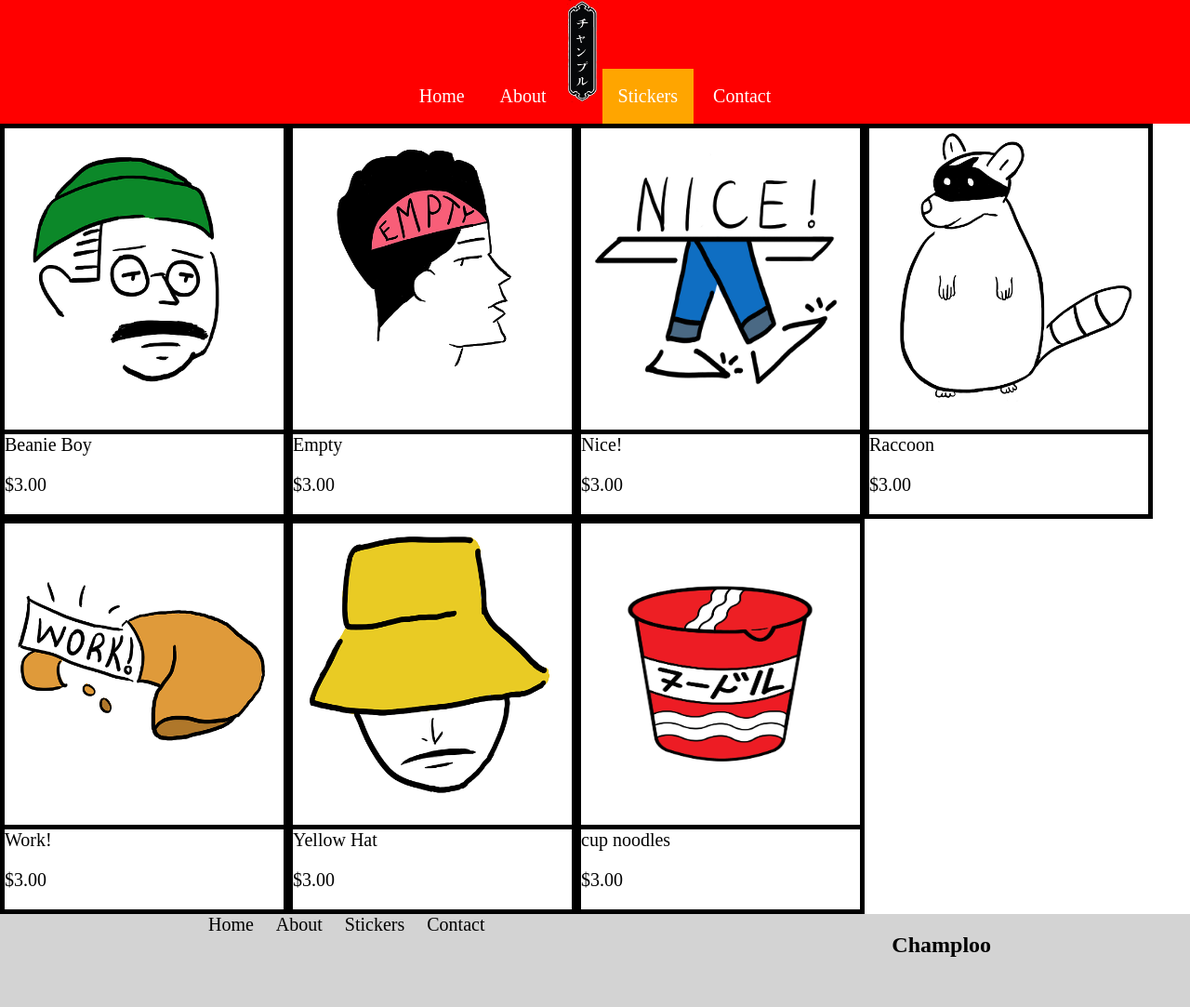
After one commit to RyanVang002/client-website, a PHP site: page /stickers.php in a window 1280 px wide. The commit adds this page. Shown: the whole page at 93% size. Run offline with PHP 8.4, Linux system fonts and the light colour scheme.

Commit message:
finished home page/added sticker page

```diff
--- a/champloo.css
+++ b/champloo.css
@@ -82,6 +82,8 @@ body, html {
   margin: 20px;
   padding: 0;
   font-size: 30px;
+
+
 }
 
 .row a {
@@ -113,3 +115,27 @@ footer a {
 footer a:hover {
     color: white;
 }
+
+footer .footer-flex {
+    display: flex;
+    justify-content: space-around;
+}
+
+/* Sticker Page*/
+
+.flex-stickers {
+    display: flex;
+    flex-wrap: wrap;
+}
+
+.flex-stickers > div {
+    border: 5px solid black;
+}
+
+.flex-stickers > div p {
+    font-size: 20px;
+}
+
+.flex-stickers > div #p1 {
+    border-top: 5px solid black;
+}
--- /dev/null
+++ b/stickers.php
@@ -0,0 +1,80 @@
+<!DOCTYPE html>
+<html lang="en">
+<head>
+    <meta charset="UTF-8">
+    <title>Champloo-Home</title>
+    <link rel="stylesheet" href="champloo.css">
+</head>
+<body>
+    <nav>
+
+        <ul>
+
+            <li><a href=index.php>Home</a></li>
+
+            <li><a href="">About</a></li>
+
+            <li><img width="35px" height="110px" src="images/Champloo%20Icon%20New.png" alt="Champloo logo"></li>
+
+            <li><a class="active" href="stickers.php">Stickers</a></li>
+
+            <li><a href="">Contact</a></li>
+
+        </ul>
+
+    </nav>
+
+    <div class="flex-stickers">
+        <div>
+            <img width="300px" height="300px" src="images/BEANIE%20BOY%20Color.webp" alt="Beanie Boy">
+            <p id="p1">Beanie Boy</p>
+            <p>$3.00</p>
+        </div>
+        <div>
+            <img width="300px" height="300px" src="images/Empty.webp" alt="Empty">
+            <p id="p1">Empty</p>
+            <p>$3.00</p>
+        </div>
+        <div>
+            <img width="300px" height="300px" src="images/Nice!.webp" alt="Nice!">
+            <p id="p1">Nice!</p>
+            <p>$3.00</p>
+        </div>
+        <div>
+            <img width="300px" height="300px" src="images/racoon.webp" alt="Raccoon">
+            <p id="p1">Raccoon</p>
+            <p>$3.00</p>
+        </div>
+        <div>
+            <img width="300px" height="300px" src="images/Work!.webp" alt="Work!">
+            <p id="p1">Work!</p>
+            <p>$3.00</p>
+        </div>
+        <div>
+            <img width="300px" height="300px" src="images/yellow%20hat.webp" alt="Yellow Hat">
+            <p id="p1">Yellow Hat</p>
+            <p>$3.00</p>
+        </div>
+        <div>
+            <img width="300px" height="300px" src="images/Champloo%20Cup%20Noodle%20new.png" alt="Cup Noodles">
+            <p id="p1">cup noodles</p>
+            <p>$3.00</p>
+        </div>
+    </div>
+
+<footer>
+ <div class="footer-flex">
+  <div>
+   <a href="index.php">Home</a>
+    <a href="">About</a>
+    <a href="stickers.php">Stickers</a>
+    <a href="">Contact</a>
+  </div>
+
+  <div>
+      <h2>Champloo</h2>
+  </div>
+    </div>
+</footer>
+</body>
+</html>
```
Also changed, not shown: index.php (+14 -5 lines), images/Champloo Cup Noodle new.png (added), images/Champloo Icon New.png (added).
